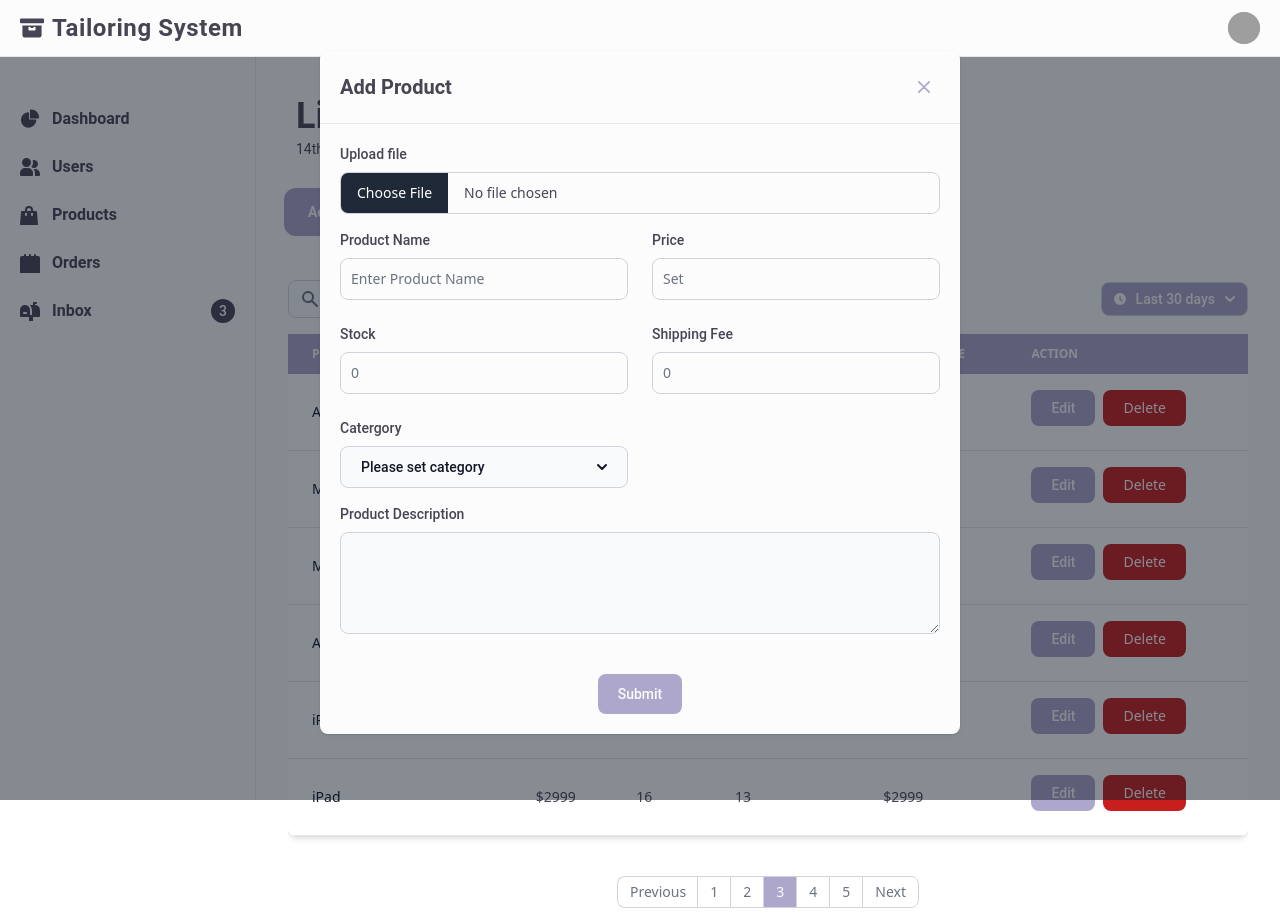
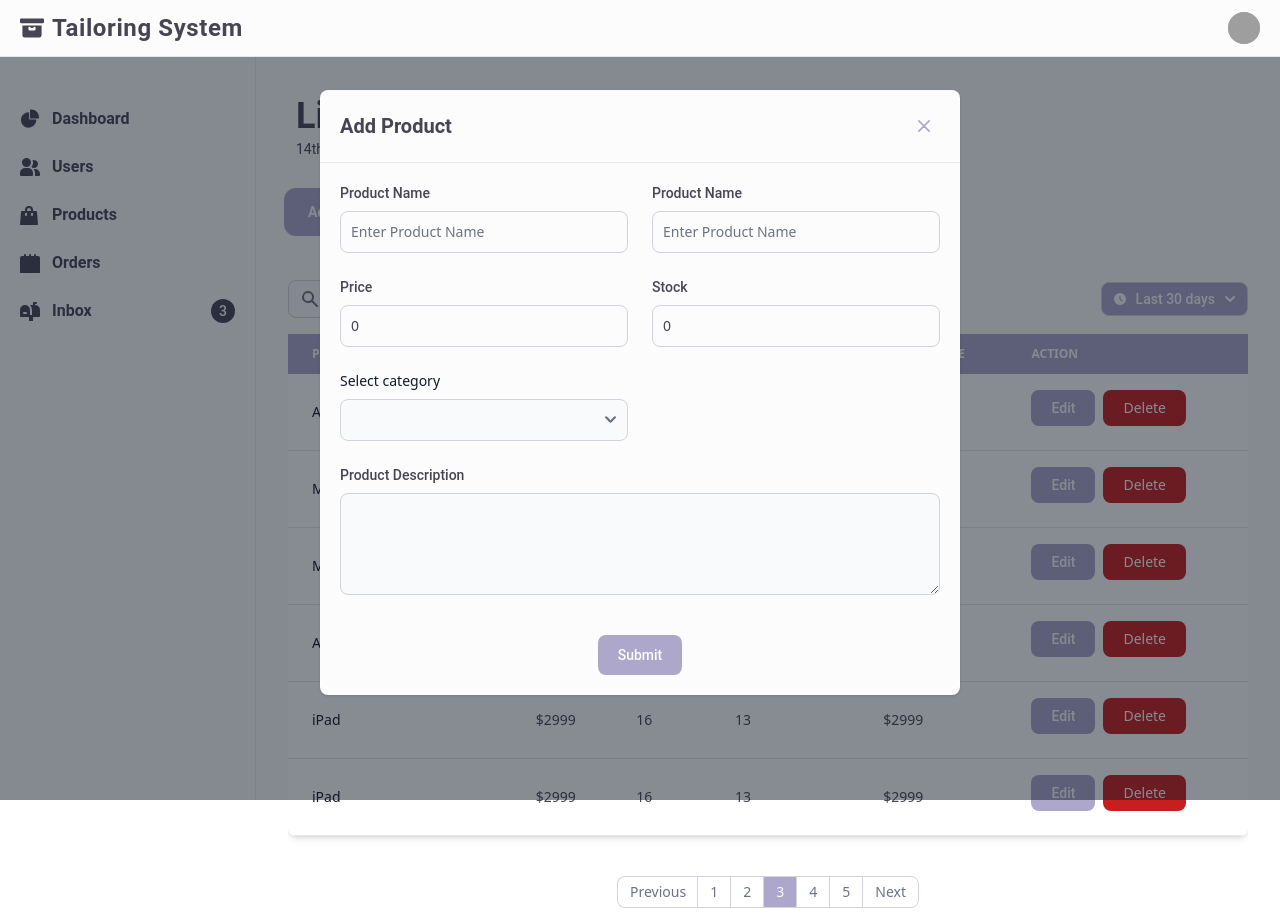
Before and after one commit to DnAlvrz/tailoring-app-frontend, a Vue app: page /products in a window 1280 px wide. Both pictures are taken after a click on the button "Add Product". Built offline with nearby package versions, Linux system fonts and the light colour scheme; grey boxes are pictures that could not be loaded.

Commit message:
add product

```diff
--- a/package.json
+++ b/package.json
@@ -14,6 +14,7 @@
     "@fortawesome/free-regular-svg-icons": "^6.4.2",
     "@fortawesome/free-solid-svg-icons": "^6.4.2",
     "@fortawesome/vue-fontawesome": "^3.0.5",
+    "axios": "^1.6.2",
     "flowbite": "^2.0.0",
     "vue": "^3.3.4"
   },
--- a/src/components/admin/modals/Add.Product.Modal.vue
+++ b/src/components/admin/modals/Add.Product.Modal.vue
@@ -21,82 +21,82 @@
                     </button>
                 </div>
                 <div>
-                    <form>
+
                     <!-- Modal body -->
                     <div class="p-4 md:p-5 space-y-4">
-                            <div>
+                        <!-- <div>
                             <label class="block mb-2 text-sm font-medium font-roboto text-secondary-0" for="file_input">Upload file</label>
                             <input class="block w-full text-sm text-secondary-0 border border-gray-300 rounded-lg cursor-pointer bg-gray-5 focus:outline-none" aria-describedby="file_input_help" id="file_input" type="file" required>
-                            </div>
+                        </div> -->
                             <div class="grid gap-6 mb-6 md:grid-cols-2">
                                 <div>
-                                        <label for="first_name" class="block mb-2 font-roboto text-sm font-medium text-secondary-0">Product Name</label>
-                                        <input type="text" id="first_name" class="bg-primary-0 border border-gray-300 text-secondary-0 text-sm rounded-lg focus:ring-tertiary-0 focus:border-tertiary-0 block w-full p-2.5" placeholder="Enter Product Name" required>
+                                    <label for="product-name" class="block mb-2 font-roboto text-sm font-medium text-secondary-0">Product Name</label>
+                                    <input  v-model="productModel.name" type="text" id="product-name" class="bg-primary-0 border border-gray-300 text-secondary-0 text-sm rounded-lg focus:ring-tertiary-0 focus:border-tertiary-0 block w-full p-2.5" placeholder="Enter Product Name" required>
                                 </div>
                                 <div>
-                                        <label for="last_name" class="block mb-2 font-roboto text-sm font-medium text-secondary-0">Price</label>
-                                        <input type="number" id="last_name" class="bg-primary-0 border border-gray-300 text-secondary-0 text-sm rounded-lg focus:ring-tertiary-0 focus:border-tertiary-0 block w-full p-2.5" placeholder="Set" required>
+                                    <label for="product-serial-number" class="block mb-2 font-roboto text-sm font-medium text-secondary-0">Product Name</label>
+                                    <input  v-model="productModel.productId" type="text" id="product-serial-number" class="bg-primary-0 border border-gray-300 text-secondary-0 text-sm rounded-lg focus:ring-tertiary-0 focus:border-tertiary-0 block w-full p-2.5" placeholder="Enter Product Name" required>
                                 </div>
                                 <div>
-                                        <label for="company" class="block mb-2 font-roboto text-sm font-medium text-secondary-0">Stock</label>
-                                        <input type="number" id="company" class="bg-primary-0 border border-gray-300 text-secondary-0 text-sm rounded-lg focus:ring-tertiary-0 focus:border-tertiary-0 block w-full p-2.5" placeholder="0" required>
+                                    <label for="product-price" class="block mb-2 font-roboto text-sm font-medium text-secondary-0">Price</label>
+                                    <input v-model="productModel.price" type="number" min="1" id="product-price" class="bg-primary-0 border border-gray-300 text-secondary-0 text-sm rounded-lg focus:ring-tertiary-0 focus:border-tertiary-0 block w-full p-2.5" placeholder="Set" required>
                                 </div>
                                 <div>
-                                        <label for="company" class="block mb-2 font-roboto text-sm font-medium text-secondary-0">Shipping Fee</label>
-                                        <input type="number" id="company" class="bg-primary-0 border border-gray-300 text-secondary-0 text-sm rounded-lg focus:ring-tertiary-0 focus:border-tertiary-0 block w-full p-2.5" placeholder="0" required>
+                                    <label for="product-stock" class="block mb-2 font-roboto text-sm font-medium text-secondary-0">Stock</label>
+                                    <input v-model="productModel.quantity" type="number" min="1" id="product-stock" class="bg-primary-0 border border-gray-300 text-secondary-0 text-sm rounded-lg focus:ring-tertiary-0 focus:border-tertiary-0 block w-full p-2.5" placeholder="0" required>
                                 </div>
                                 <div>
-                                        <label for="company" class="block mb-2 font-roboto text-sm font-medium text-secondary-0">Catergory</label>
-                                        <button id="dropdownDefaultButton" data-dropdown-toggle="dropdown" class="text-gray-900 border-gray-300 bg-gray-50 border hover:bg-tertiary-0 hover:text-primary-0 font-roboto focus:ring-4 focus:outline-none w-full focus:ring-tertiary-0 font-medium rounded-lg text-sm px-5 py-2.5 text-center justify-between flex items-center" type="button">
-                                            Please set category
-                                            <svg class="w-2.5 h-2.5 ms-3 float-left" aria-hidden="true" xmlns="http://www.w3.org/2000/svg" fill="none" viewBox="0 0 10 6">
-                                                <path stroke="currentColor" stroke-linecap="round" stroke-linejoin="round" stroke-width="2" d="m1 1 4 4 4-4"/>
-                                            </svg>
-                                        </button>
 
-                                        <!-- Dropdown menu -->
-                                        <div id="dropdown" class="z-10  hidden bg-white divide-y divide-gray-100 rounded-lg shadow w-72">
-                                            <ul class="w-full text-sm font-medium text-gray-900 bg-white border border-gray-200 rounded-lg">
-                                                <li class="w-full border-b border-gray-200 rounded-t-lg dark:border-gray-600">
-                                                    <div class="flex items-center ps-3">
-                                                        <input id="vue-checkbox" type="checkbox" value="" class="w-4 h-4 text-tertiary-0 bg-gray-100 border-gray-300 rounded focus:ring-tertiary-0 focus:ring-2">
-                                                        <label for="vue-checkbox" class="w-full py-3 ms-2 font-roboto text-sm font-medium text-gray-900">Cloth</label>
-                                                    </div>
-                                                </li>
-                                                <li class="w-full border-b border-gray-200 rounded-t-lg dark:border-gray-600">
-                                                    <div class="flex items-center ps-3">
-                                                        <input id="react-checkbox" type="checkbox" value="" class="w-4 h-4 text-tertiary-0 bg-gray-100 border-gray-300 rounded focus:ring-tertiary-0 focus:ring-2">
-                                                        <label for="react-checkbox" class="w-full py-3 ms-2 font-roboto text-sm font-medium text-gray-900">T-shit</label>
-                                                    </div>
-                                                </li>
-                                                <li class="w-full border-b border-gray-200 rounded-t-lg dark:border-gray-600">
-                                                    <div class="flex items-center ps-3">
-                                                        <input id="angular-checkbox" type="checkbox" value="" class="w-4 h-4 text-tertiary-0 bg-gray-100 border-gray-300 rounded focus:ring-tertiary-0 focus:ring-2">
-                                                        <label for="angular-checkbox" class="w-full py-3 ms-2 font-roboto text-sm font-medium text-gray-900">Pants</label>
-                                                    </div>
-                                                </li>
-                                                <li class="w-full border-b border-gray-200 rounded-t-lg dark:border-gray-600">
-                                                    <div class="flex items-center ps-3">
-                                                        <input id="laravel-checkbox" type="checkbox" value="" class="w-4 h-4 text-tertiary-0 bg-gray-100 border-gray-300 rounded focus:ring-tertiary-0 focus:ring-2">
-                                                        <label for="laravel-checkbox" class="w-full py-3 ms-2 font-roboto text-sm font-medium text-gray-900">Shorts</label>
-                                                    </div>
-                                                </li>
-                                            </ul>
-                                        </div>
+                                    <label for="category" class="block mb-2 text-sm font-medium text-gray-900 dark:text-white">Select category</label>
+                                    <select v-model="productModel.category" id="category" class="bg-gray-50 border border-gray-300 text-gray-900 text-sm rounded-lg focus:ring-blue-500 focus:border-blue-500 block w-full p-2.5 dark:bg-gray-700 dark:border-gray-600 dark:placeholder-gray-400 dark:text-white dark:focus:ring-blue-500 dark:focus:border-blue-500">
+                                        <option selected>Choose category</option>
+                                        <option value="cloths">Cloths</option>
+                                        <option value="shirts">Shirts</option>
+                                        <option value="pants">Pants</option>
+                                        <option value="shorts">Shorts</option>
+                                    </select>
+
                                 </div>
                             </div>
                             <div class="mb-6">
                                 <label for="message" class="block mb-2 text-sm font-medium font-roboto text-secondary-0">Product Description</label>
-                                    <textarea id="message" rows="4" class="block p-2.5 w-full text-sm text-secondary-0 bg-gray-50 rounded-lg border border-gray-300 focus:ring-tertiary-0 focus:border-tertiary-0"></textarea>
+                                <textarea v-model="productModel.description" id="message" rows="4" class="block p-2.5 w-full text-sm text-secondary-0 bg-gray-50 rounded-lg border border-gray-300 focus:ring-tertiary-0 focus:border-tertiary-0"></textarea>
                             </div>
                     </div>
                     <!-- Modal footer -->
                     <div class="flex items-center justify-center p-2 md:p-5 rounded-b">
-                            <button type="submit" class="text-primary-0 font-roboto bg-tertiary-0 hover:bg-secondary-0 focus:ring-4 focus:outline-none focus:ring-tertiary-0 hover:text-primary-0 font-medium rounded-lg text-sm w-full sm:w-auto px-5 py-2.5 text-center">Submit</button>
+                        <button @click="submit" type="submit" class="text-primary-0 font-roboto bg-tertiary-0 hover:bg-secondary-0 focus:ring-4 focus:outline-none focus:ring-tertiary-0 hover:text-primary-0 font-medium rounded-lg text-sm w-full sm:w-auto px-5 py-2.5 text-center">Submit</button>
                     </div>
-                    </form>
                 </div>
             </div>
         </div>
     </div>
 </template>
+
+<script setup>
+    import {ref} from 'vue';
+    import axios from 'axios';
+
+    const productModel = ref({
+        name:'',
+        quantity:0,
+        productId:'',
+        price:0,
+        category:'',
+        description:'',
+
+    })
+    const submit = async () => {
+        const backendUrl = import.meta.env.VITE_BACKEND_URL;
+        console.log(backendUrl)
+        console.log(productModel)
+        const config = {
+            headers: {
+                Authorization: ' test token',
+            }
+        };
+
+        const response = await axios.post(`${backendUrl}/products`, productModel.value,config);
+        console.log(response);
+    }
+</script>
--- a/src/components/admin/tables/Table.Product.vue
+++ b/src/components/admin/tables/Table.Product.vue
@@ -149,7 +149,6 @@
                     <DeleteModal/>
                 </td>
             </tr>
-
         </tbody>
     </table>
 </template>
```
Also changed, not shown: src/pages/admin/Product.vue (+7 -7 lines), 1 other file (tests, documents, lock files or other folders). Lines whose indentation alone changed are shown as unchanged.
